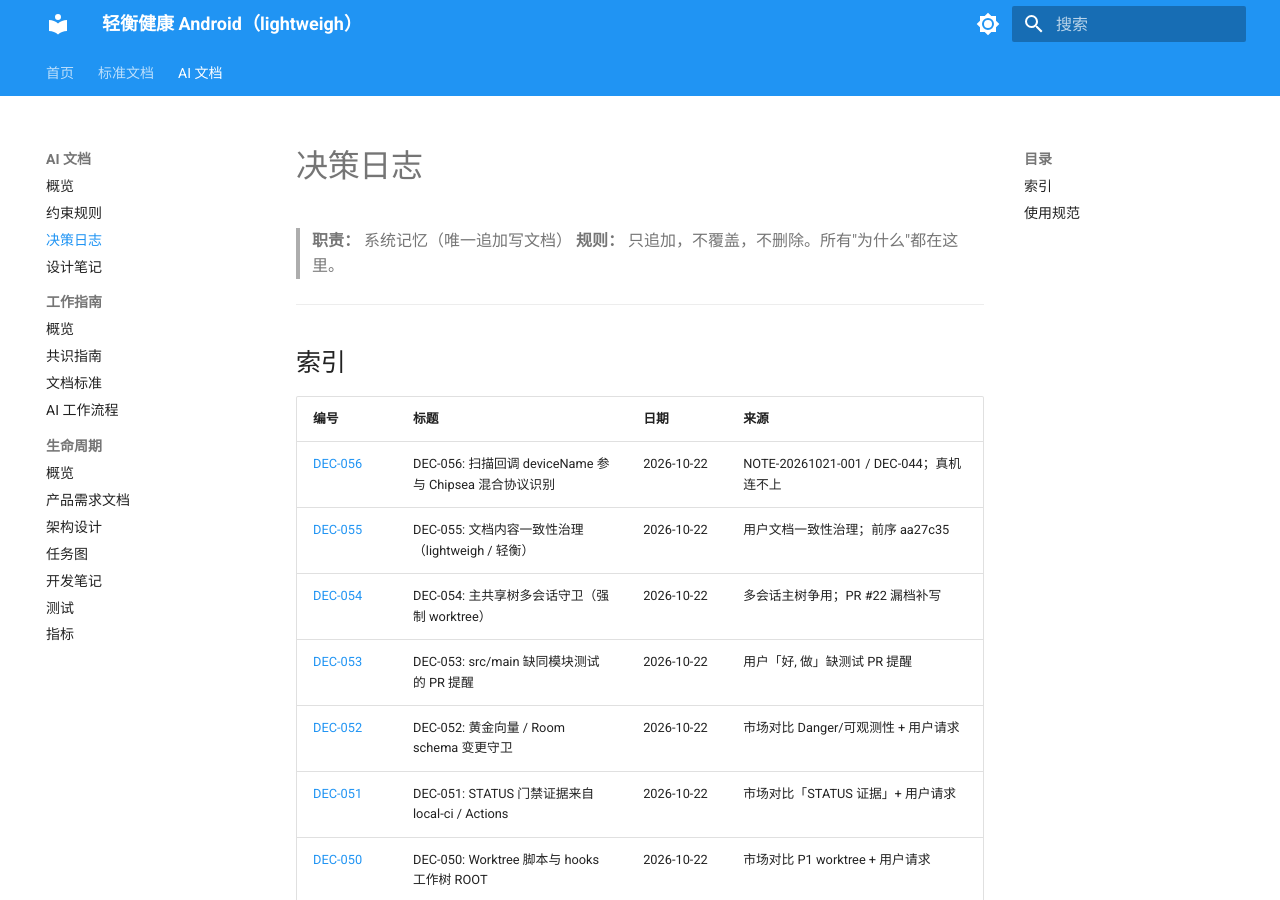
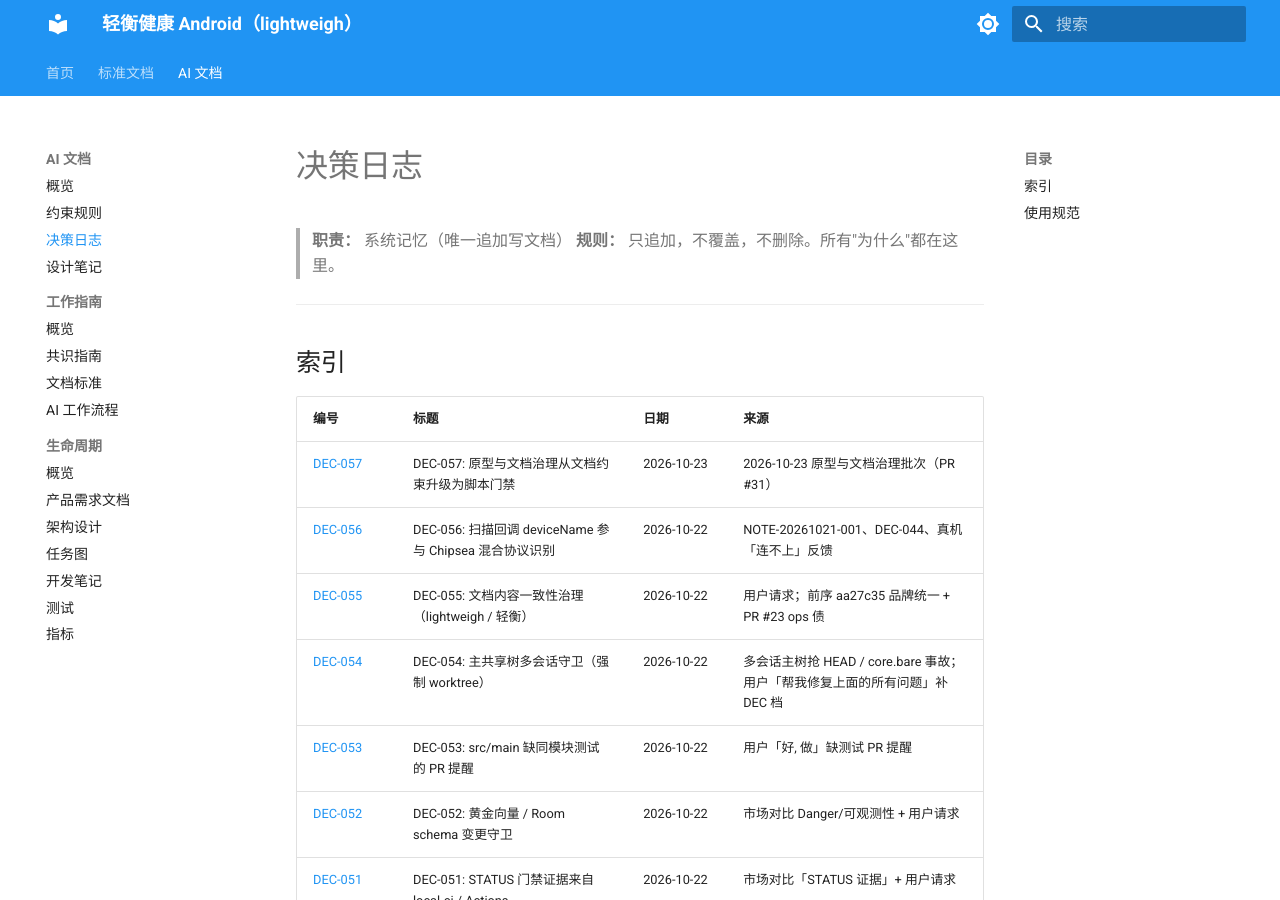
Before and after one commit to zerophix/lightweigh, an MkDocs documentation site: the page built from docs/ai/decisions/index.md, in a window 1280 px wide and 900 px high. Built offline with MkDocs 1.6.1 and Material for MkDocs 9.7.7, drawn with Linux system fonts in a browser that asks for light colours.

Commit message:
docs(decisions): add DEC-057 for prototype and docs gates
governance gates move from gc docs into validator scripts
add gov-proto-001~007 and gov-docs-001~005 rule families
autofix limited to self-consistent repairs with git diff guard
pr template kept free of waiver tokens so ci guards stay live

Session-Id: ses-20261022-075505-06d1ded1

```diff
--- a/docs/ai/decisions/index.md
+++ b/docs/ai/decisions/index.md
@@ -9,9 +9,10 @@
 
 | 编号 | 标题 | 日期 | 来源 |
 |------|------|------|------|
-| [DEC-056](DEC-056.md) | DEC-056: 扫描回调 deviceName 参与 Chipsea 混合协议识别 | 2026-10-22 | NOTE-20261021-001 / DEC-044；真机连不上 |
-| [DEC-055](DEC-055.md) | DEC-055: 文档内容一致性治理（lightweigh / 轻衡） | 2026-10-22 | 用户文档一致性治理；前序 aa27c35 |
-| [DEC-054](DEC-054.md) | DEC-054: 主共享树多会话守卫（强制 worktree） | 2026-10-22 | 多会话主树争用；PR #22 漏档补写 |
+| [DEC-057](DEC-057.md) | DEC-057: 原型与文档治理从文档约束升级为脚本门禁 | 2026-10-23 | 2026-10-23 原型与文档治理批次（PR #31） |
+| [DEC-056](DEC-056.md) | DEC-056: 扫描回调 deviceName 参与 Chipsea 混合协议识别 | 2026-10-22 | NOTE-20261021-001、DEC-044、真机「连不上」反馈 |
+| [DEC-055](DEC-055.md) | DEC-055: 文档内容一致性治理（lightweigh / 轻衡） | 2026-10-22 | 用户请求；前序 aa27c35 品牌统一 + PR #23 ops 债 |
+| [DEC-054](DEC-054.md) | DEC-054: 主共享树多会话守卫（强制 worktree） | 2026-10-22 | 多会话主树抢 HEAD / core.bare 事故；用户「帮我修复上面的所有问题」补 DEC 档 |
 | [DEC-053](DEC-053.md) | DEC-053: src/main 缺同模块测试的 PR 提醒 | 2026-10-22 | 用户「好, 做」缺测试 PR 提醒 |
 | [DEC-052](DEC-052.md) | DEC-052: 黄金向量 / Room schema 变更守卫 | 2026-10-22 | 市场对比 Danger/可观测性 + 用户请求 |
 | [DEC-051](DEC-051.md) | DEC-051: STATUS 门禁证据来自 local-ci / Actions | 2026-10-22 | 市场对比「STATUS 证据」+ 用户请求 |
```
Also changed, not shown: docs/ai/decisions/DEC-057.md (added, +89 -0 lines).
